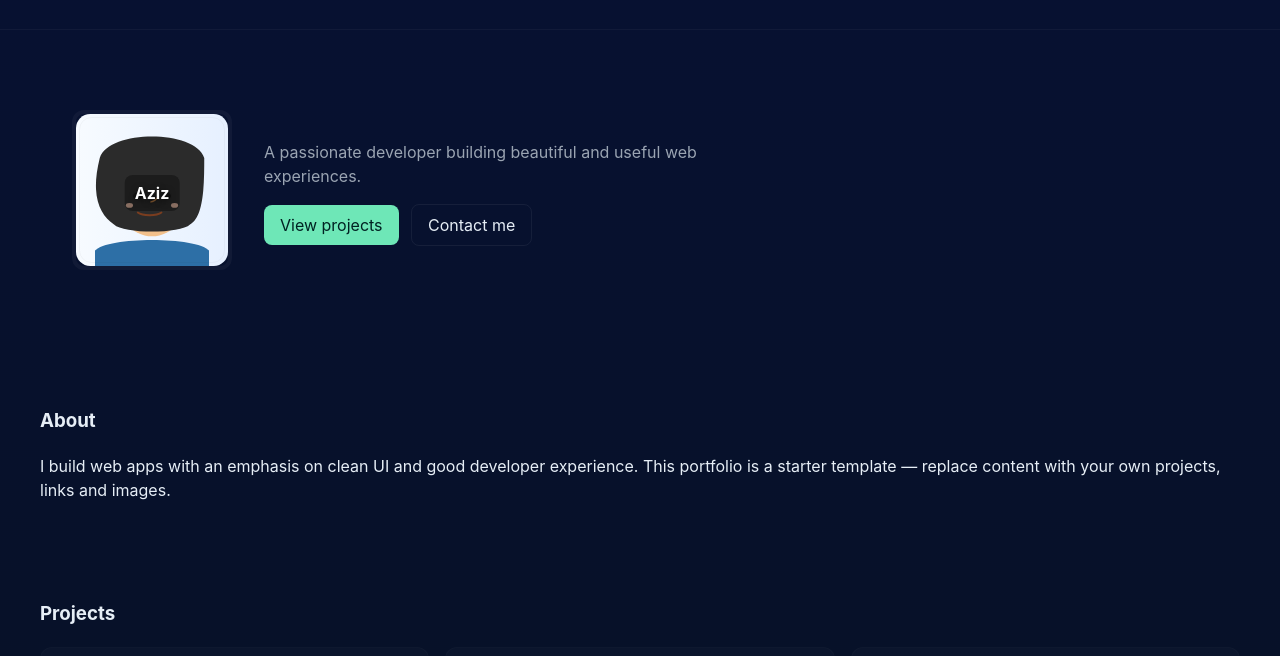
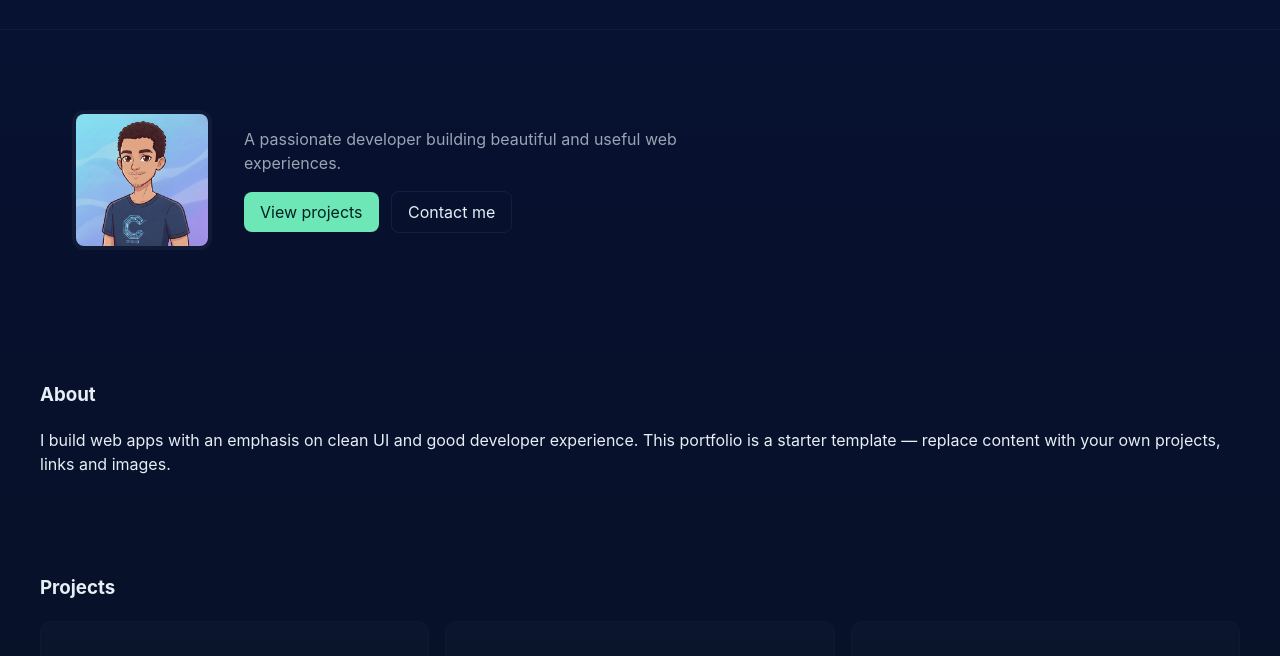
Before and after one commit to curlycrow/aziz-porto, a plain HTML site: page docs/index.html in a window 1280 px wide. Shown: the part 65-721 px from the top of the page. Drawn offline with Linux system fonts and the light colour scheme.

Commit message:
update avatar and style.css

```diff
--- a/docs/index.html
+++ b/docs/index.html
@@ -22,9 +22,9 @@
     <section class="hero">
       <div class="container hero-inner">
         <div class="avatar-wrap">
-          <a href="./avatar-full.svg" target="_blank" rel="noopener noreferrer">
-            <img class="avatar" src="./avatar.svg" alt="Aziz avatar (cartoon vector)" />
-            <div class="avatar-text">Aziz</div>
+          <a href="./ava_curl.jpg" target="_blank" rel="noopener noreferrer">
+            <img class="avatar" src="./ava_curl.jpg" alt="Aziz avatar" />
+
           </a>
         </div>
         <div>
--- a/docs/styles.css
+++ b/docs/styles.css
@@ -15,10 +15,10 @@ body{font-family:Inter,ui-sans-serif,system-ui,Segoe UI,Roboto,"Helvetica Neue",
 .nav a{color:var(--muted);text-decoration:none;margin-left:1rem}
 .hero{padding:3rem 0}
 .hero-inner{display:flex;gap:2rem;align-items:center}
-.avatar{width:160px;height:160px;border-radius:12px;object-fit:cover;border:4px solid rgba(255,255,255,0.04)}
-.avatar-wrap{position:relative;display:inline-block}
+.avatar-wrap{position:relative;display:inline-block;width:140px;height:140px;border-radius:12px;overflow:hidden;border:4px solid rgba(255,255,255,0.04)}
+.avatar{width:100%;height:100%;object-fit:cover;display:block}
 .avatar-text{position:absolute;left:50%;top:50%;transform:translate(-50%,-50%);color:#fff;font-weight:700;padding:6px 10px;border-radius:8px;background:rgba(0,0,0,0.36);text-shadow:0 2px 6px rgba(0,0,0,0.6)}
-@media(max-width:720px){.avatar{width:120px;height:120px;border-radius:12px}}
+@media(max-width:720px){.avatar-wrap{width:100px;height:100px}}
 .lead{color:var(--muted);max-width:50ch}
 .btn{display:inline-block;padding:0.5rem 1rem;background:var(--accent);color:#022; border-radius:8px;text-decoration:none;margin-right:0.5rem}
 .btn.ghost{background:transparent;border:1px solid rgba(255,255,255,0.06);color:var(--text)}
```
Also changed, not shown: docs/ava_curl.jpg (added), docs/avatar-full.svg (deleted), docs/avatar.svg (deleted).
